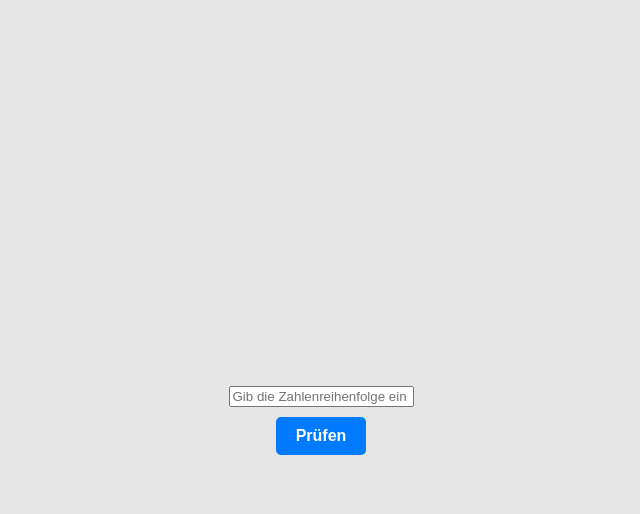
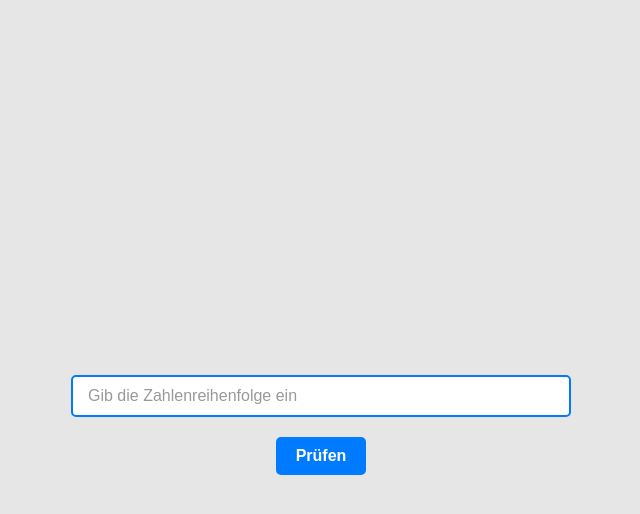
Before and after one commit to a11yadrian/focus-digi, a website: page index.html in a window 1280 px wide. Both pictures are taken after a click on the button "Start". Shown: the whole page, without its empty margins (319-959 px from the left). Drawn offline with Linux system fonts and the light colour scheme.

Commit message:
text input styling

```diff
--- a/style.css
+++ b/style.css
@@ -65,6 +65,52 @@ button {
     }
   }
 
+/* Base input style */
+input[type="text"] {
+    background-color: #FFFFFF; /* White background */
+    color: #000000; /* Black text color */
+    border: 2px solid #007BFF; /* Blue border */
+    border-radius: 5px;
+    padding: 10px 15px;
+    font-size: 16px;
+    font-weight: bold;
+    transition: border-color 0.3s, box-shadow 0.3s;
+    width: 100%;
+    max-width: 500px;
+    box-sizing: border-box;
+    outline: none;
+    margin: 10px 0;
+  }
+
+  /* High contrast focus state */
+  input[type="text"]:focus {
+    border-color: #FFDD57; /* High contrast yellow border */
+    box-shadow: 0 0 10px rgba(255, 221, 87, 0.5); /* Soft yellow glow */
+  }
+
+  /* Placeholder style */
+  input[type="text"]::placeholder {
+    color: #999999; /* Grey placeholder text */
+    font-weight: normal;
+  }
+
+  /* Disabled state */
+  input[type="text"]:disabled {
+    background-color: #F0F0F0; /* Light grey background */
+    color: #666666; /* Dark grey text */
+    border-color: #CCCCCC; /* Grey border */
+    cursor: not-allowed;
+  }
+
+  /* Responsive adjustments for mobile */
+  @media (max-width: 768px) {
+    input[type="text"] {
+      font-size: 18px;
+      padding: 15px 20px;
+    }
+  }
+
+
 
 #indicator {
     width: 50px;
```
